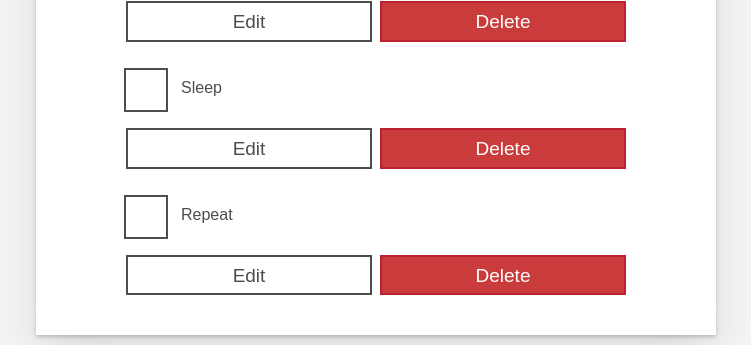
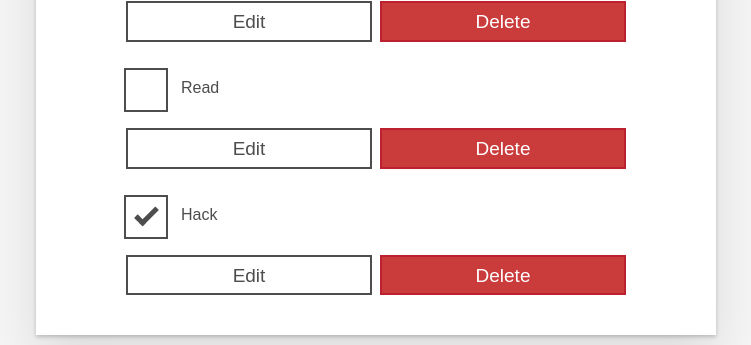
Before and after one commit to ecsimsw/react-todo, a React (Create React App) app: page / in a window 1280 px wide. Shown: the part 502-847 px from the top of the page, without its empty margins (264-1015 px from the left). Built offline with nearby package versions, Linux system fonts and the light colour scheme.

Commit message:
feat : Todo component 분리

```diff
--- a/src/App.js
+++ b/src/App.js
@@ -1,4 +1,5 @@
 import './App.css';
+import Todo from './component/Todo'
 
 function App() {
     return (
@@ -46,54 +47,23 @@ function App() {
                 className="todo-list stack-large stack-exception"
                 aria-labelledby="list-heading"
             >
-                <li className="todo stack-small">
-                    <div className="c-cb">
-                        <input id="todo-0" type="checkbox" defaultChecked={true} />
-                        <label className="todo-label" htmlFor="todo-0">
-                            Eat
-                        </label>
-                    </div>
-                    <div className="btn-group">
-                        <button type="button" className="btn">
-                            Edit <span className="visually-hidden">Eat</span>
-                        </button>
-                        <button type="button" className="btn btn__danger">
-                            Delete <span className="visually-hidden">Eat</span>
-                        </button>
-                    </div>
-                </li>
-                <li className="todo stack-small">
-                    <div className="c-cb">
-                        <input id="todo-1" type="checkbox" />
-                        <label className="todo-label" htmlFor="todo-1">
-                            Sleep
-                        </label>
-                    </div>
-                    <div className="btn-group">
-                        <button type="button" className="btn">
-                            Edit <span className="visually-hidden">Sleep</span>
-                        </button>
-                        <button type="button" className="btn btn__danger">
-                            Delete <span className="visually-hidden">Sleep</span>
-                        </button>
-                    </div>
-                </li>
-                <li className="todo stack-small">
-                    <div className="c-cb">
-                        <input id="todo-2" type="checkbox" />
-                        <label className="todo-label" htmlFor="todo-2">
-                            Repeat
-                        </label>
-                    </div>
-                    <div className="btn-group">
-                        <button type="button" className="btn">
-                            Edit <span className="visually-hidden">Repeat</span>
-                        </button>
-                        <button type="button" className="btn btn__danger">
-                            Delete <span className="visually-hidden">Repeat</span>
-                        </button>
-                    </div>
-                </li>
+                <Todo
+                    id="todo-0"
+                    name="Eat"
+                    done={true}
+                />
+
+                <Todo
+                    id="todo-1"
+                    name="Read"
+                    done={false}
+                />
+
+                <Todo
+                    id="todo-2"
+                    name="Hack"
+                    done={true}
+                />
             </ul>
         </div>
     );
--- /dev/null
+++ b/src/component/Todo.js
@@ -0,0 +1,22 @@
+import React from "react";
+
+export default function Todo(props) {
+    return (
+        <li className="todo stack-small">
+            <div className="c-cb">
+                <input id={props.id} type="checkbox" defaultChecked={props.done} />
+                <label className="todo-label" htmlFor={props.id}>
+                    {props.name}
+                </label>
+            </div>
+            <div className="btn-group">
+                <button type="button" className="btn">
+                    Edit <span className="visually-hidden">{props.name}</span>
+                </button>
+                <button type="button" className="btn btn__danger">
+                    Delete <span className="visually-hidden">{props.name}</span>
+                </button>
+            </div>
+        </li>
+    );
+}
```
